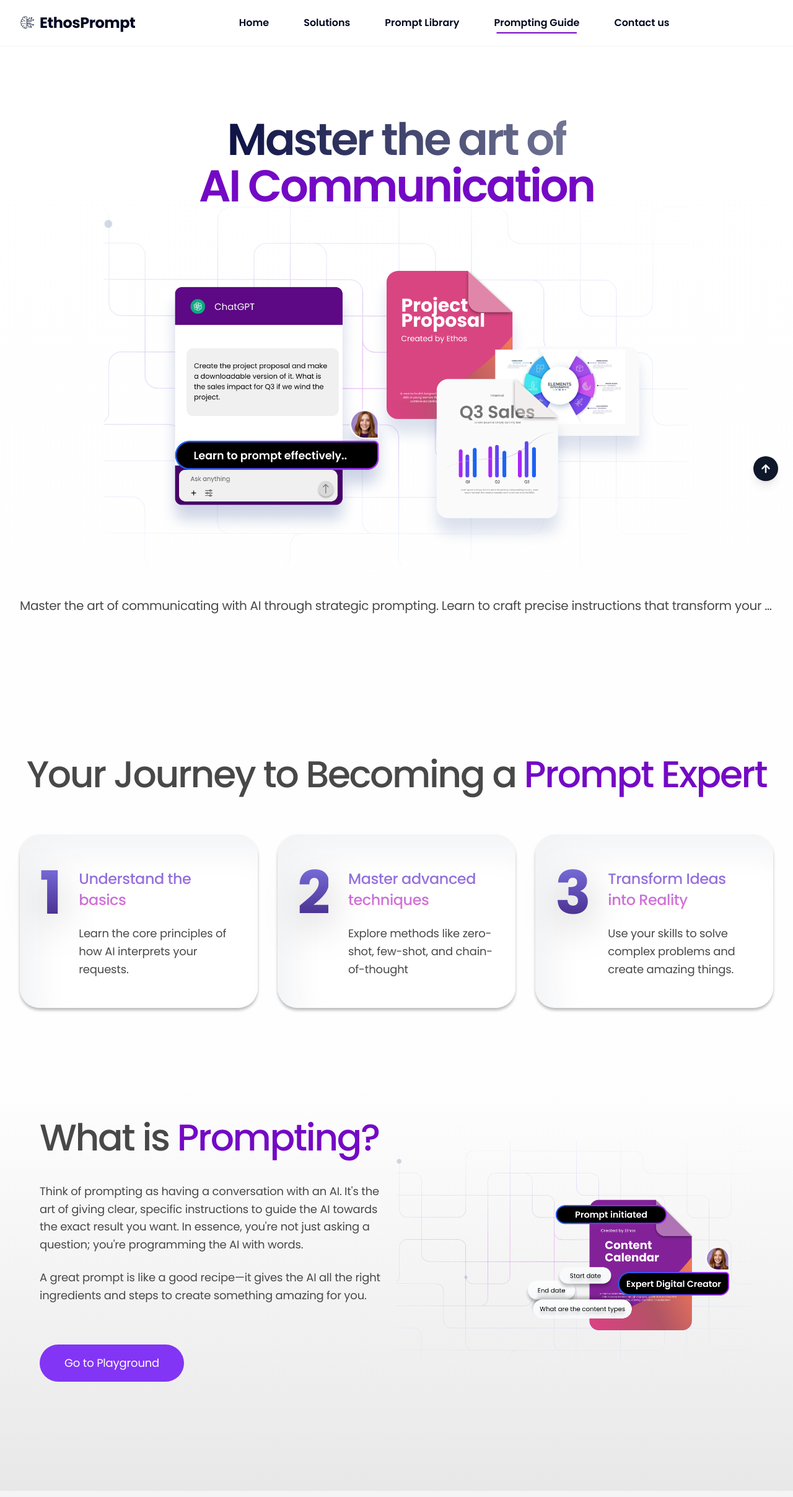
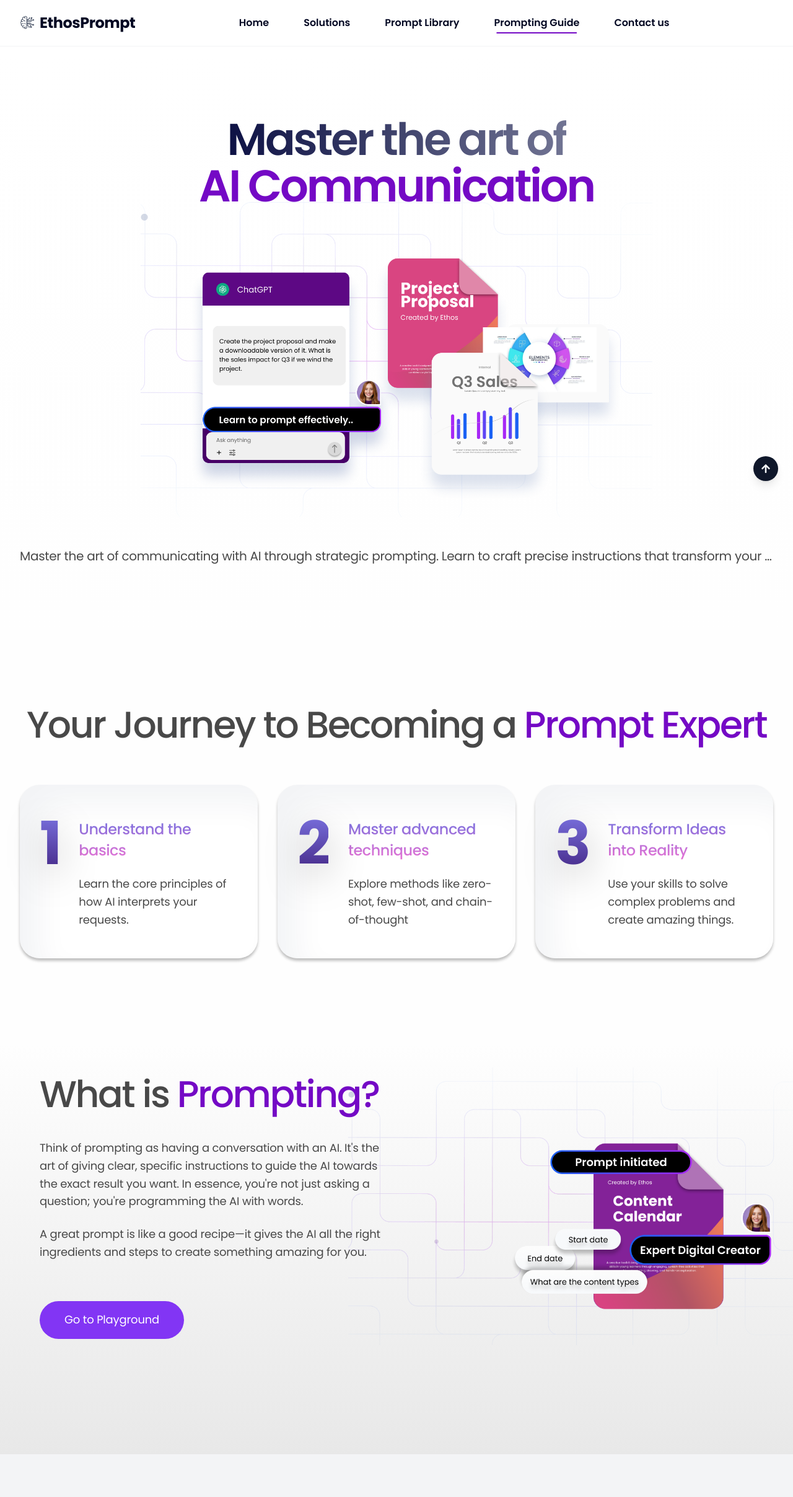
Before and after one commit to Uththunga/ethos-prompt-UI, a React (Vite) app: page /prompting-guide in a window 1280 px wide. Shown: the top 2415 px of the page at 62% size. Built offline with nearby package versions, Linux system fonts and the light colour scheme; a web font is replaced by a local one.

Commit message:
Adjust image styles in PromptingGuide for improved responsiveness and visual consistency

```diff
--- a/client/pages/PromptingGuide.tsx
+++ b/client/pages/PromptingGuide.tsx
@@ -34,7 +34,7 @@ export const PromptingGuide = () => {
                 src={`${baseUrl}assets/images/ai-communication-illustration.jpg`}
                 alt=""
                 className="w-full h-auto object-contain"
-                style={{ maxHeight: '80vh', width: '100%' }}
+                style={{ maxHeight: '70vh', width: '100%' }}
                 aria-hidden="true"
               />
             </div>
@@ -149,12 +149,13 @@ export const PromptingGuide = () => {
                 </div>
 
                 {/* Image Column */}
-                <div className="order-1 lg:order-2 relative">
-                  <div className="flex justify-center">
+                <div className="order-1 lg:order-2 relative w-full">
+                  <div className="flex justify-center w-full">
                     <img
                       src={`${baseUrl}assets/images/prompting-illustration.jpg`}
                       alt="Interactive prompting illustration demonstrating AI conversation principles"
-                      className="w-full max-w-[500px] md:max-w-[600px] lg:max-w-[750px] xl:max-w-[900px] 2xl:max-w-[1000px] h-auto object-contain"
+                      className="w-full max-w-none h-auto object-contain"
+                      style={{ maxHeight: '56vh', width: 'auto' }}
                     />
                   </div>
                 </div>
```
